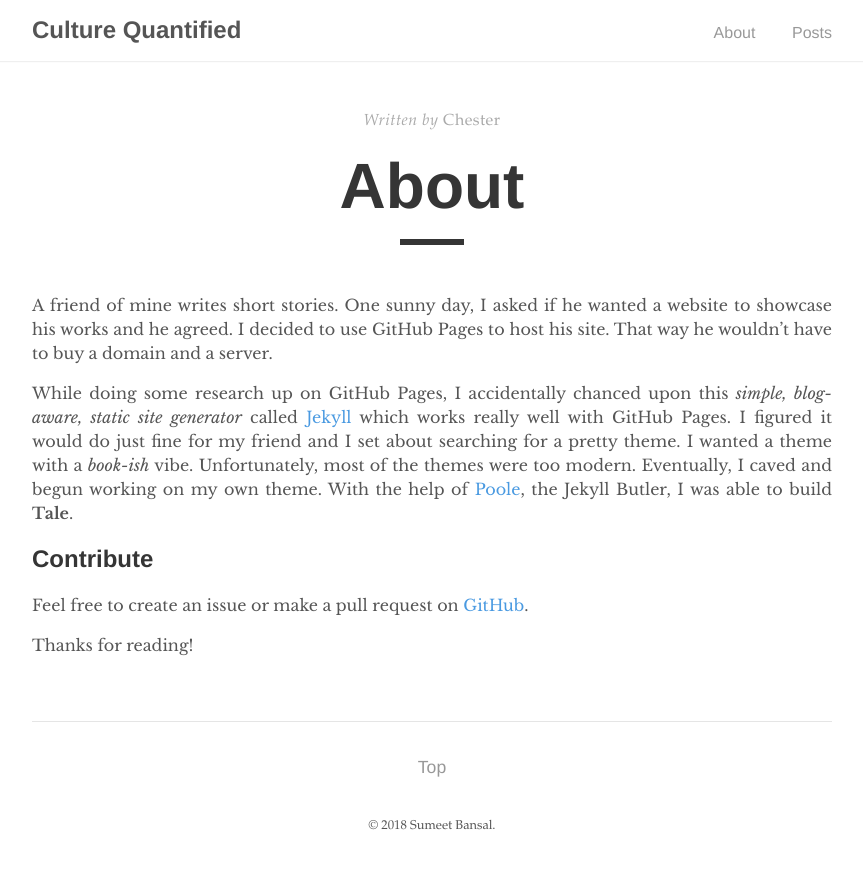
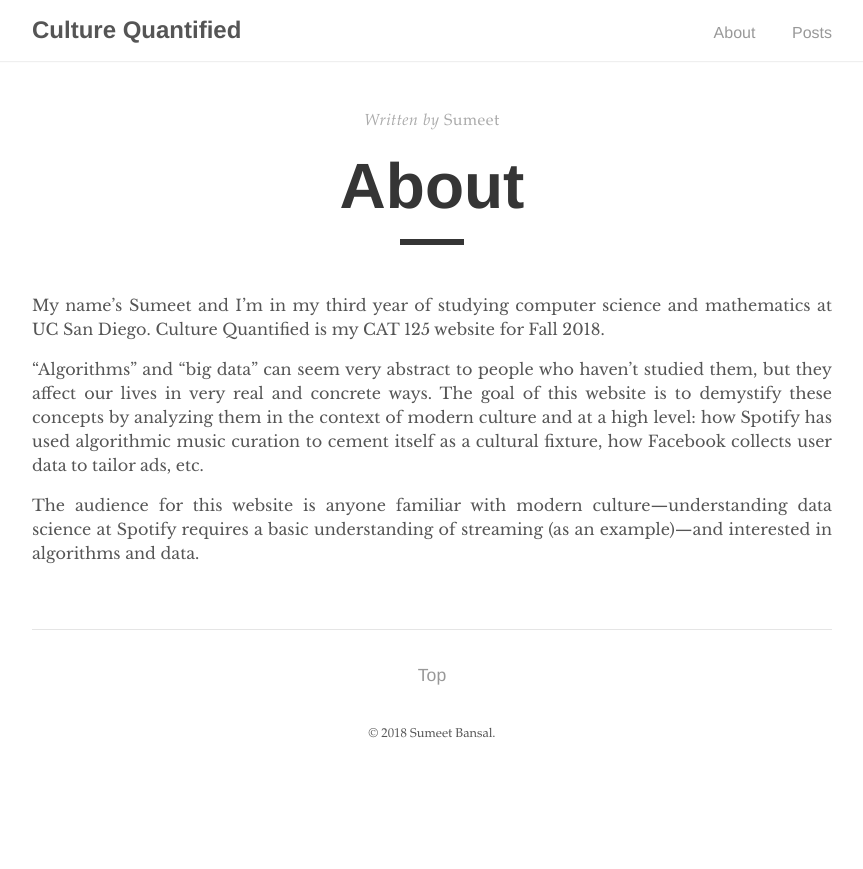
Before and after one commit to culture-quantified/culture-quantified.github.io, a Jekyll site: the page built from _pages/about.md, in a window 1280 px wide. Shown: the top 869 px of the page, without its empty margins (208-1071 px from the left). Built offline with Jekyll 4.4.1, drawn with Linux system fonts in a browser that asks for light colours.

Commit message:
added basic About page

```diff
--- a/_pages/about.md
+++ b/_pages/about.md
@@ -1,15 +1,12 @@
 ---
 layout: post
 title: "About"
-author: "Chester"
+author: "Sumeet"
 permalink: /about/
 ---
 
-A friend of mine writes short stories. One sunny day, I asked if he wanted a website to showcase his works and he agreed. I decided to use GitHub Pages to host his site. That way he wouldn't have to buy a domain and a server.
+My name's Sumeet and I'm in my third year of studying computer science and mathematics at UC San Diego. Culture Quantified is my CAT 125 website for Fall 2018.
 
-While doing some research up on GitHub Pages, I accidentally chanced upon this _simple, blog-aware, static site generator_ called [Jekyll](https://jekyllrb.com/) which works really well with GitHub Pages. I figured it would do just fine for my friend and I set about searching for a pretty theme. I wanted a theme with a _book-ish_ vibe. Unfortunately, most of the themes were too modern. Eventually, I caved and begun working on my own theme. With the help of [Poole](https://github.com/poole/poole), the Jekyll Butler, I was able to build **Tale**.
+"Algorithms" and "big data" can seem very abstract to people who haven't studied them, but they affect our lives in very real and concrete ways. The goal of this website is to demystify these concepts by analyzing them in the context of modern culture and at a high level: how Spotify has used algorithmic music curation to cement itself as a cultural fixture, how Facebook collects user data to tailor ads, etc.
 
-## Contribute
-Feel free to create an issue or make a pull request on [GitHub](https://github.com/chesterhow/tale).
-
-Thanks for reading!
+The audience for this website is anyone familiar with modern culture&mdash;understanding data science at Spotify requires a basic understanding of streaming (as an example)&mdash;and interested in algorithms and data.
```
